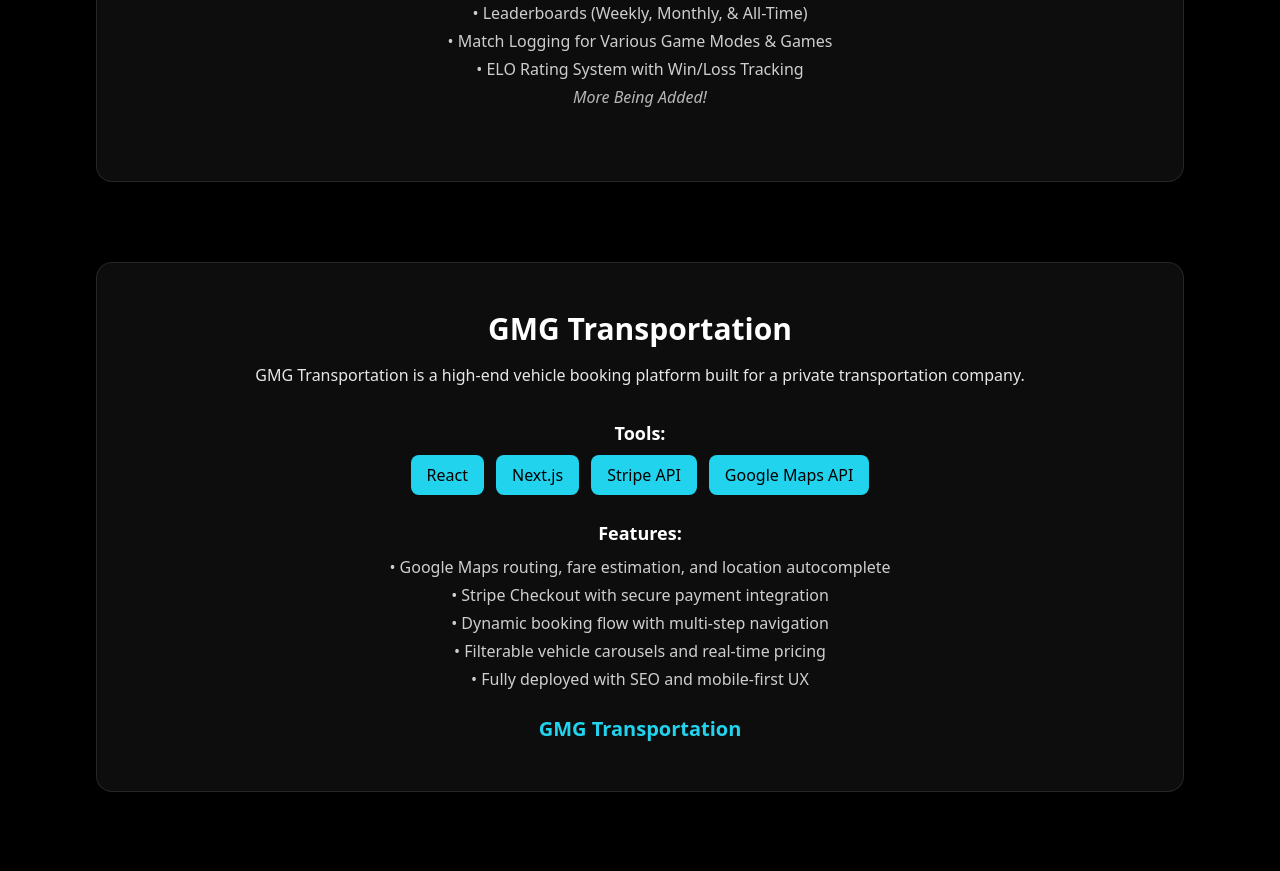
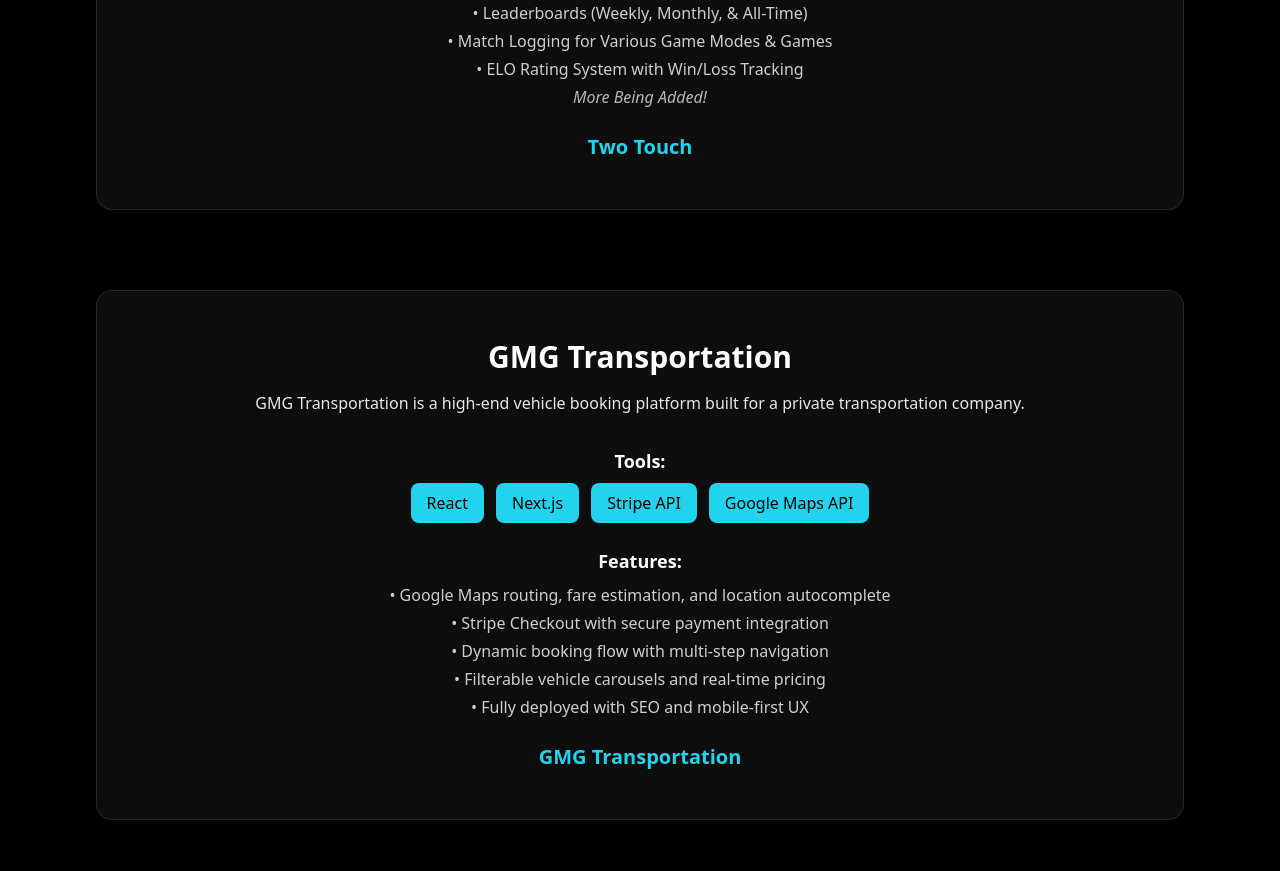
Before and after one commit to gevoglanyan/Gevoglanyan, a React (Create React App) app: page / in a window 1280 px wide. Shown: the part 3520-4391 px from the top of the page. Built offline with nearby package versions, Linux system fonts and the light colour scheme; the HTML template or start-up script is replaced by a standard one.

Commit message:
Added Two Touch

```diff
--- a/src/components/Landing.js
+++ b/src/components/Landing.js
@@ -121,7 +121,7 @@ const Landing = () => {
             Currently Working on
           </h2>
           <a
-            href="#two-touch"
+            href="https://twotouchgame.vercel.app/"
             className="text-cyan-400 hover:text-white transition text-xl sm:text-2xl font-semibold"
           >
             Two Touch
--- a/src/components/Projects.js
+++ b/src/components/Projects.js
@@ -30,6 +30,10 @@ const projects = [
         ],
       },
     ],
+    link: {
+      text: "Two Touch",
+      href: "https://twotouchgame.vercel.app/",
+    },
   },
   {
     name: "GMG Transportation",
```
